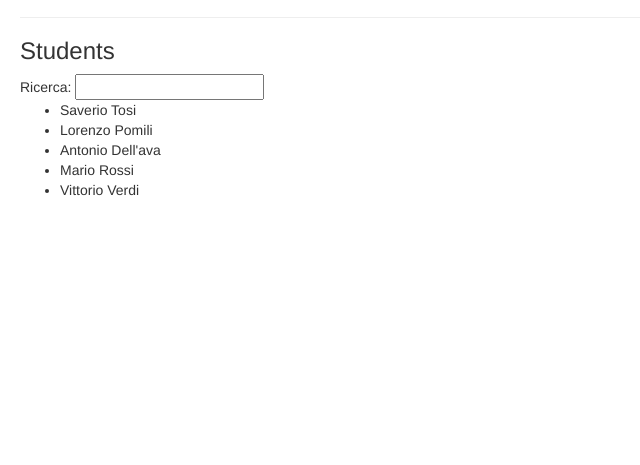
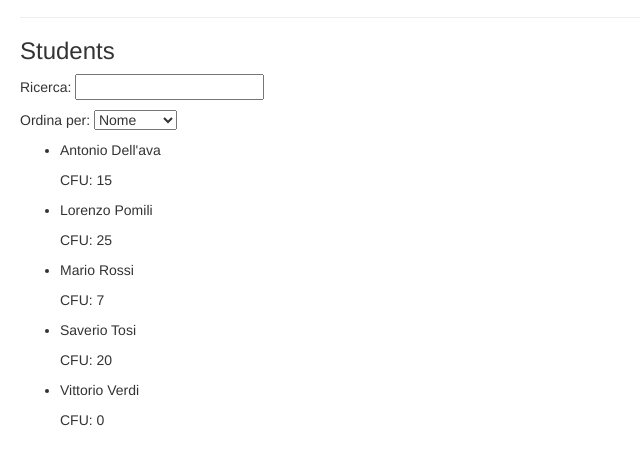
Before and after one commit to LupiniMatteo/unicam-angularjs, a website: page app/index.html in a window 1280 px wide. Shown: the part 83-548 px from the top of the page, without its empty margins (0-640 px from the left). Drawn offline with nearby package versions, Linux system fonts and the light colour scheme.

Commit message:
aggiunto ordinamento

```diff
--- a/app/student-list/student-list.component.js
+++ b/app/student-list/student-list.component.js
@@ -3,6 +3,7 @@ angular.module('studentList').component('studentList', {
   templateUrl: 'student-list/student-list.template.html',
   controller: function () {
     var studentList = this;
+    studentList.orderProp = 'name';
     studentList.students = [
       {
         'name': 'Saverio',
--- a/app/student-list/student-list.template.html
+++ b/app/student-list/student-list.template.html
@@ -1,10 +1,22 @@
 <div>
-  Ricerca: <input ng-model="$ctrl.query" />
+  <p>
+    Ricerca:
+    <input ng-model="$ctrl.query" />
+  </p>
+  <p>
+    Ordina per:
+    <select ng-model="$ctrl.orderProp">
+      <option value="name">Nome</option>
+      <option value="surname">Cognome</option>
+      <option value="CFU">CFU</option>
+    </select>
+  </p>
 </div>
 <div>
   <ul>
-    <li ng-repeat="student in $ctrl.students | filter:$ctrl.query">
-      {{ student.name }} {{ student.surname }}
+    <li ng-repeat="student in $ctrl.students | filter:$ctrl.query | orderBy:$ctrl.orderProp">
+      <p>{{ student.name }} {{ student.surname }}</p>
+      <p>CFU: {{student.CFU}} </p>
     </li>
   </ul>
 </div>
```
